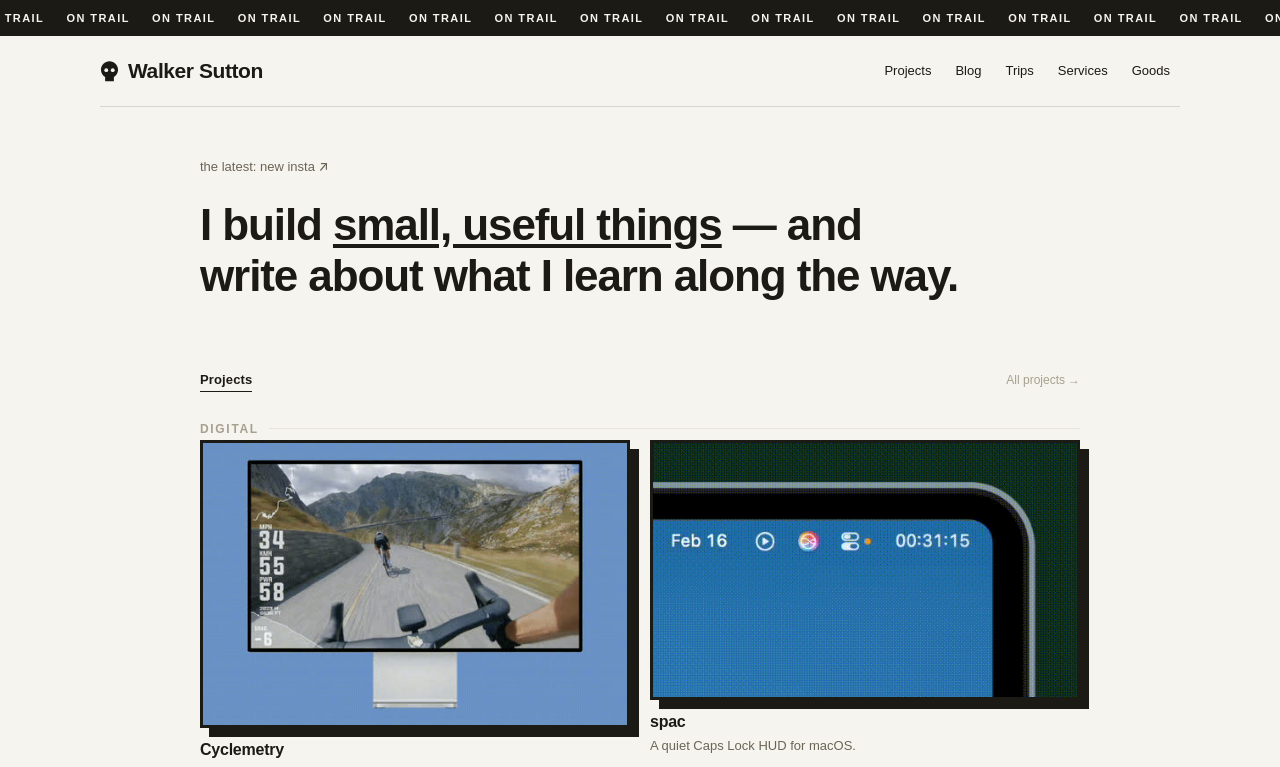
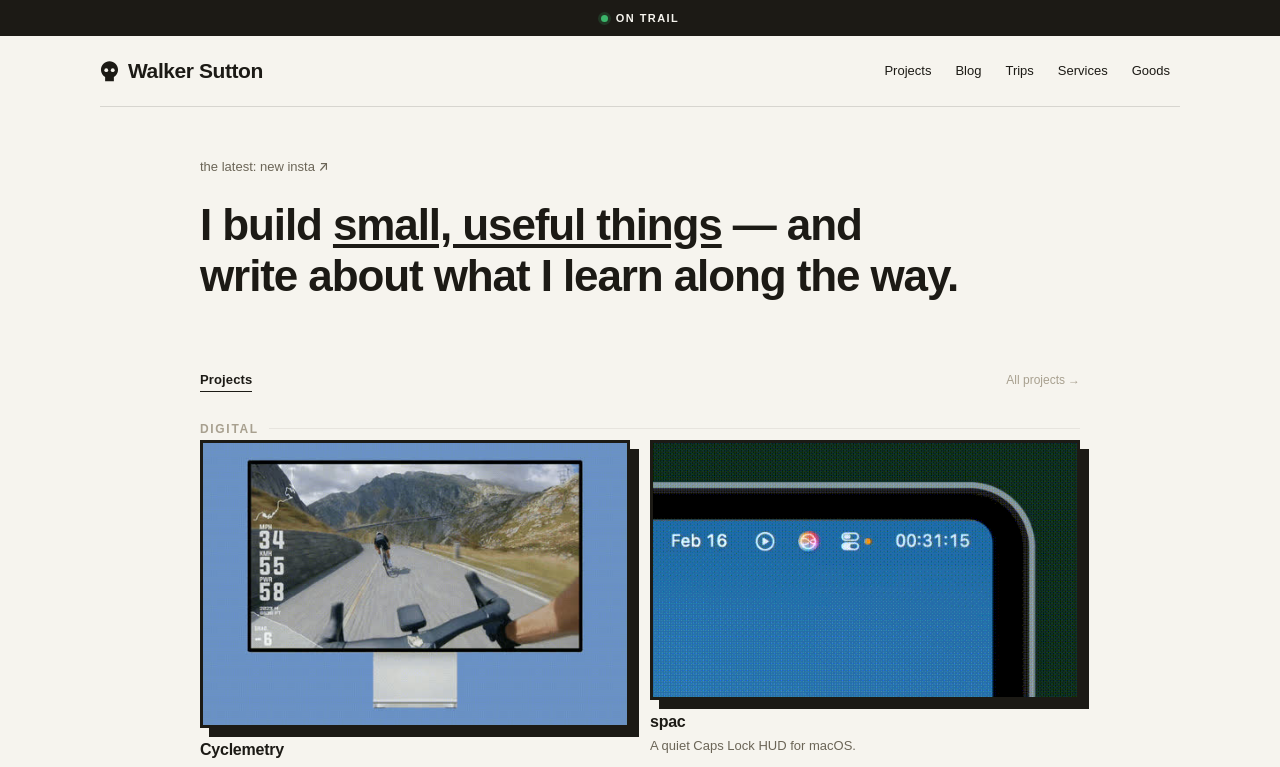
Before and after one commit to walkersutton/walkersutton.github.io, a Next.js app: page / in a window 1280 px wide. Shown: the top 767 px of the page. Built offline with nearby package versions, Linux system fonts and the light colour scheme; a web font is replaced by a local one.

Commit message:
live banner new design

```diff
--- a/app/trips/LiveBanner.tsx
+++ b/app/trips/LiveBanner.tsx
@@ -1,14 +1,10 @@
 import Link from "next/link";
 
 export default function LiveBanner({ text }: { text: string }) {
-  // const segment = `  ·  ${text}  ·  View live route ↗  ·  `;
-  const segment = text;
-  const ticker = segment.repeat(25);
-
   return (
     <Link
       href="/trips/live"
-      style={{ textDecoration: "none", display: "block", overflow: "hidden" }}
+      style={{ textDecoration: "none", display: "block" }}
     >
       <div
         style={{
@@ -17,30 +13,18 @@
           height: 36,
           display: "flex",
           alignItems: "center",
+          justifyContent: "center",
           cursor: "pointer",
           userSelect: "none",
         }}
       >
-        {/* Duplicated so the loop is seamless */}
-        <div
-          style={{
-            display: "inline-flex",
-            whiteSpace: "pre",
-            animation: "live-ticker 100s linear infinite",
-          }}
+        <span
+          className="text-[11px] font-semibold uppercase tracking-[0.13em]"
+          style={{ display: "inline-flex", alignItems: "center", gap: 8 }}
         >
-          {[0, 1].map((i) => (
-            <span
-              key={i}
-              className="text-[11px] font-semibold uppercase tracking-[0.13em]"
-              style={{ display: "inline-flex", alignItems: "center", gap: 8 }}
-            >
-              <span className="trips-live-dot" />
-              {/* LIVE */}
-              {ticker}
-            </span>
-          ))}
-        </div>
+          <span className="trips-live-dot" />
+          {text}
+        </span>
       </div>
     </Link>
   );
```
